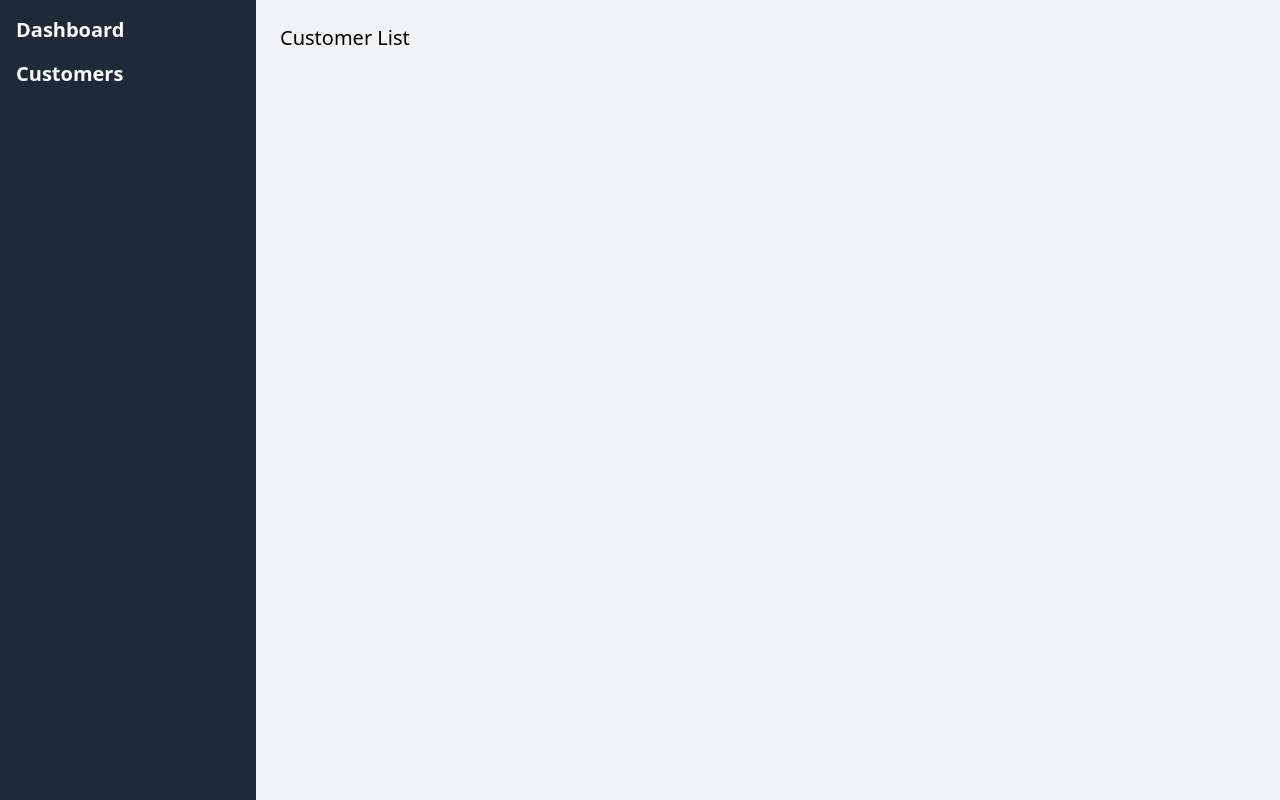
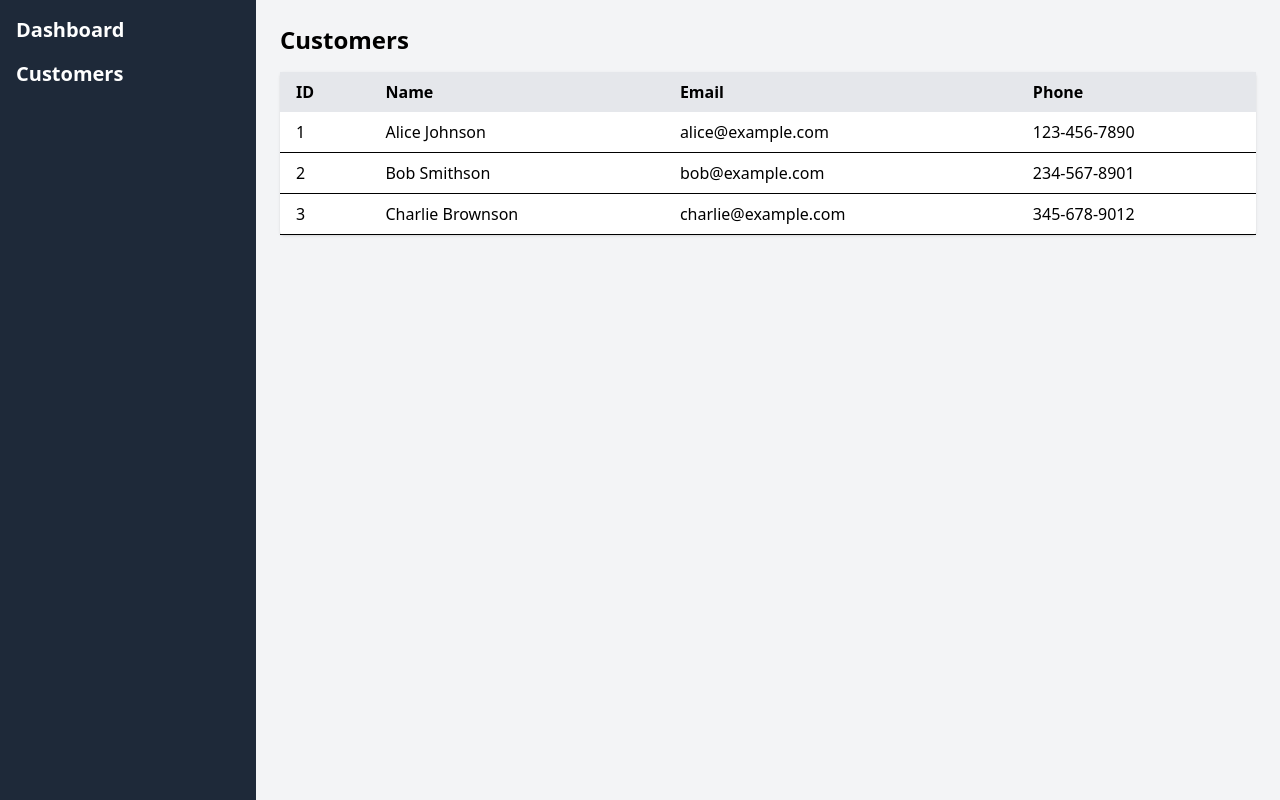
Before and after one commit to ariyannandi/orbitCRM, a React (Vite) app: page /customers in a window 1280 px wide. Built offline with nearby package versions, Linux system fonts and the light colour scheme.

Commit message:
Add Customer List page

```diff
--- a/src/App.tsx
+++ b/src/App.tsx
@@ -1,5 +1,6 @@
 import { Route, Routes } from "react-router-dom";
 import Layout from "./components/Layout";
+import Customers from "./pages/Customers";
 
 function App() {
   return (
@@ -11,10 +12,7 @@ function App() {
             <h1 className="text-2xl font-bold text-center p-5">Dashboard</h1>
           }
         />
-        <Route
-          path="/customers"
-          element={<h1 className="text-xl">Customer List</h1>}
-        />
+        <Route path="/customers" element={<Customers />} />
         <Route
           path="*"
           element={
--- /dev/null
+++ b/src/pages/Customers.tsx
@@ -0,0 +1,57 @@
+type Customer = {
+  id: number;
+  name: string;
+  email: string;
+  phone: string;
+};
+
+const customers: Customer[] = [
+  {
+    id: 1,
+    name: "Alice Johnson",
+    email: "alice@example.com",
+    phone: "123-456-7890",
+  },
+  {
+    id: 2,
+    name: "Bob Smithson",
+    email: "bob@example.com",
+    phone: "234-567-8901",
+  },
+  {
+    id: 3,
+    name: "Charlie Brownson",
+    email: "charlie@example.com",
+    phone: "345-678-9012",
+  },
+];
+
+const Customers = () => {
+  return (
+    <div>
+      <h1 className="text-2xl font-bold mb-4">Customers</h1>
+      <table className="w-full table-auto border-collapse bg-white shadow rounded">
+        <thead>
+          <tr className="bg-gray-200 text-left">
+            <th className="px-4 py-2">ID</th>
+            <th className="px-4 py-2">Name</th>
+            <th className="px-4 py-2">Email</th>
+            <th className="px-4 py-2">Phone</th>
+          </tr>
+        </thead>
+        <tbody>
+          {customers.map((customer) => (
+            <tr key={customer.id} className="border-b hover:bg-gray-100">
+              <td className="px-4 py-2">{customer.id}</td>
+              <td className="px-4 py-2">{customer.name}</td>
+              <td className="px-4 py-2">{customer.email}</td>
+              <td className="px-4 py-2">{customer.phone}</td>
+            </tr>
+          ))}
+        </tbody>
+      </table>
+    </div>
+  );
+};
+
+export default Customers;
```
